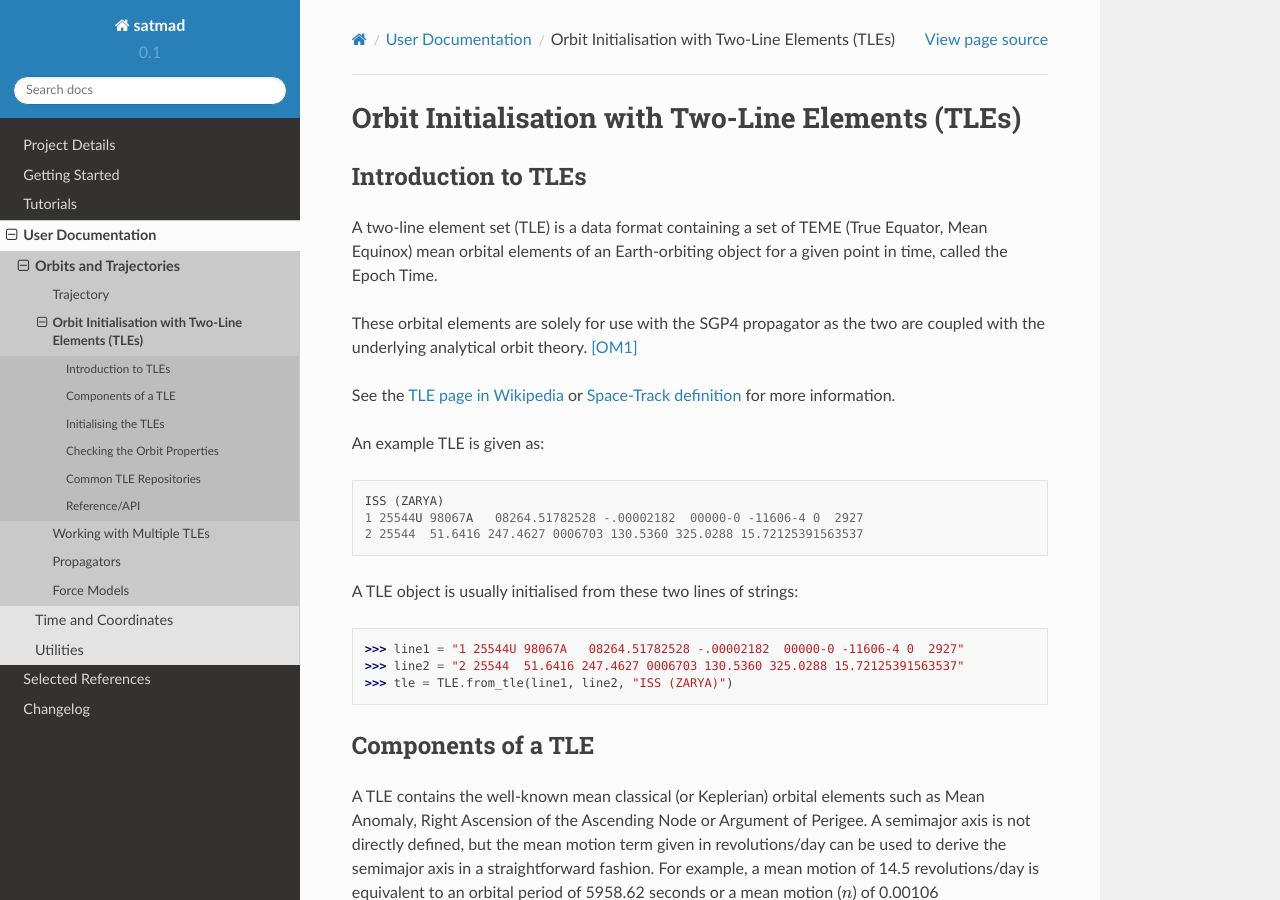
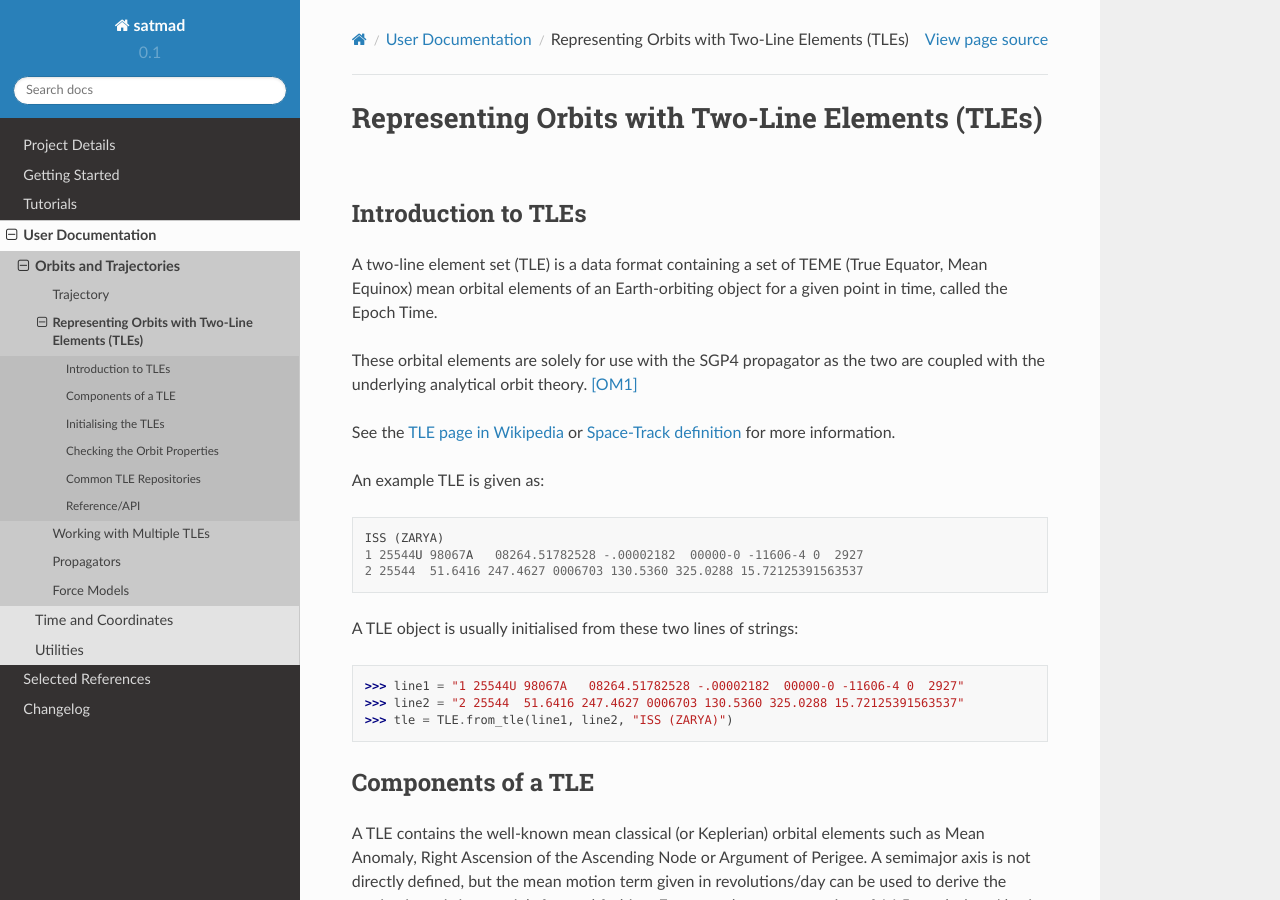
Before and after one commit to egemenimre/satmad, a Sphinx documentation site: the page built from docs/propagation/tle.rst, in a window 1280 px wide and 900 px high. Built offline with Sphinx 7.4.7 and the Read the Docs theme 2.0.0, drawn with Linux system fonts in a browser that asks for light colours.

Commit message:
Changed the title

```diff
--- a/docs/propagation/tle.rst
+++ b/docs/propagation/tle.rst
@@ -1,4 +1,4 @@
-Orbit Initialisation with Two-Line Elements (TLEs)
+Representing Orbits with Two-Line Elements (TLEs)
 ====================================================
 
 .. _tle-intro:
```
